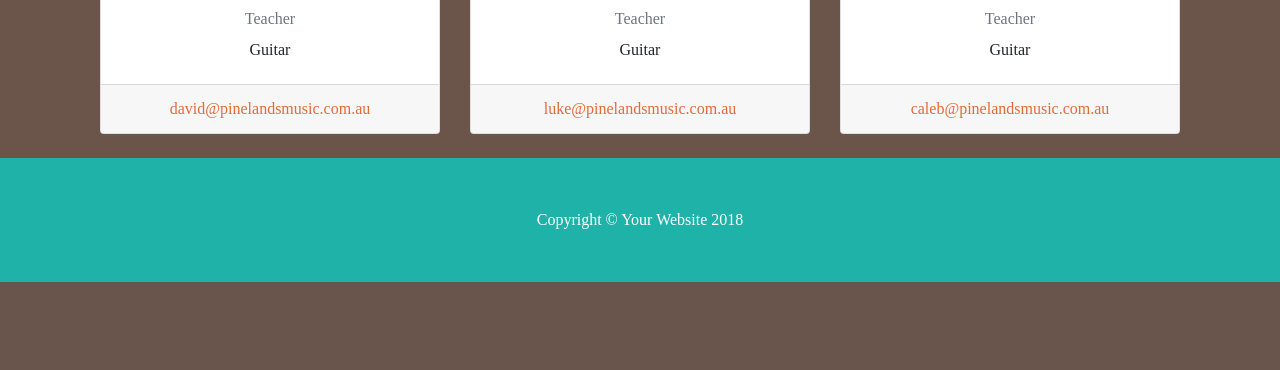
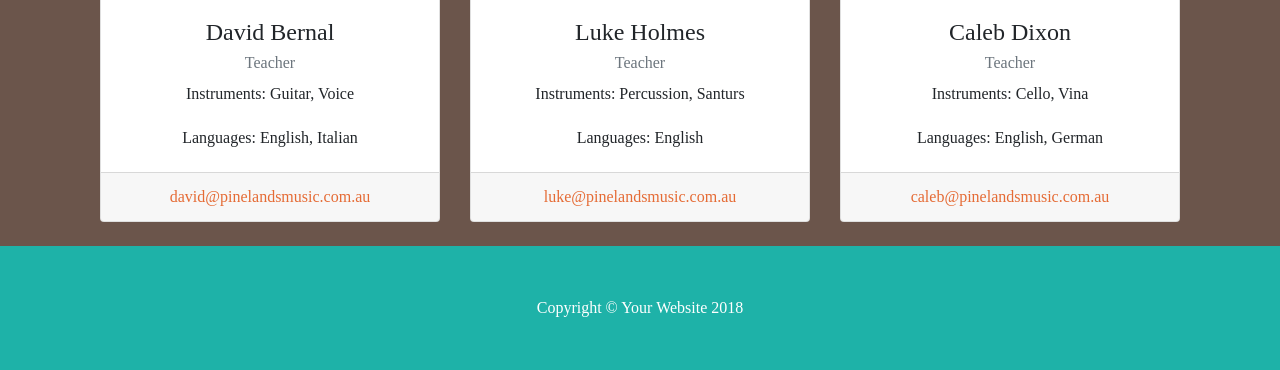
Before and after one commit to AsianJohnBoi/IFB299-Music-School, a Django app: page /music_app/about/ in a window 1280 px wide. Shown: the part 1478-1848 px from the top of the page. Before the commit the page ends 1760 px from the top, so only its background shows below. Run offline with Django 3.2, Linux system fonts and the light colour scheme; some libraries are stand-ins or nearby versions.

Commit message:
more teacher info

```diff
--- a/music_school/music_app/templates/music_app/about.html
+++ b/music_school/music_app/templates/music_app/about.html
@@ -95,7 +95,8 @@
             <div class="card-body">
               <h4 class="card-title">Andy Garrett</h4>
               <h6 class="card-subtitle mb-2 text-muted">Teacher</h6>
-              <p class="card-text">Guitar</p>
+              <p class="card-text">Instruments: Trumpet, Clarinet</p>
+              <p class="card-text">Languages: English, French</p>
             </div>
             <div class="card-footer">
               <a href="#">andy@pinelandsmusic.com.au</a>
@@ -108,7 +109,8 @@
             <div class="card-body">
               <h4 class="card-title">Mika Williams</h4>
               <h6 class="card-subtitle mb-2 text-muted">Owner/Teacher</h6>
-              <p class="card-text">Piano</p>
+              <p class="card-text">Instruments: Violin, Harmonium</p>
+              <p class="card-text">Languages: English, Spanish</p>
             </div>
             <div class="card-footer">
               <a href="#">mika@pinelandsmusic.com.au</a>
@@ -121,7 +123,8 @@
             <div class="card-body">
               <h4 class="card-title">Milly Buxton</h4>
               <h6 class="card-subtitle mb-2 text-muted">Teacher</h6>
-              <p class="card-text">Violin</p>
+              <p class="card-text">Instruments: Piano, Voice</p>
+              <p class="card-text">Languages: English</p>
             </div>
             <div class="card-footer">
               <a href="#">milly@pinelandsmusic.com.au</a>
@@ -134,7 +137,8 @@
             <div class="card-body">
               <h4 class="card-title">David Bernal</h4>
               <h6 class="card-subtitle mb-2 text-muted">Teacher</h6>
-              <p class="card-text">Guitar</p>
+              <p class="card-text">Instruments: Guitar, Voice</p>
+              <p class="card-text">Languages: English, Italian</p>
             </div>
             <div class="card-footer">
               <a href="#">david@pinelandsmusic.com.au</a>
@@ -147,7 +151,8 @@
             <div class="card-body">
               <h4 class="card-title">Luke Holmes</h4>
               <h6 class="card-subtitle mb-2 text-muted">Teacher</h6>
-              <p class="card-text">Guitar</p>
+              <p class="card-text">Instruments: Percussion, Santurs</p>
+              <p class="card-text">Languages: English</p>
             </div>
             <div class="card-footer">
               <a href="#">luke@pinelandsmusic.com.au</a>
@@ -160,7 +165,8 @@
             <div class="card-body">
               <h4 class="card-title">Caleb Dixon</h4>
               <h6 class="card-subtitle mb-2 text-muted">Teacher</h6>
-              <p class="card-text">Guitar</p>
+              <p class="card-text">Instruments: Cello, Vina</p>
+              <p class="card-text">Languages: English, German</p>
             </div>
             <div class="card-footer">
               <a href="#">caleb@pinelandsmusic.com.au</a>
```
